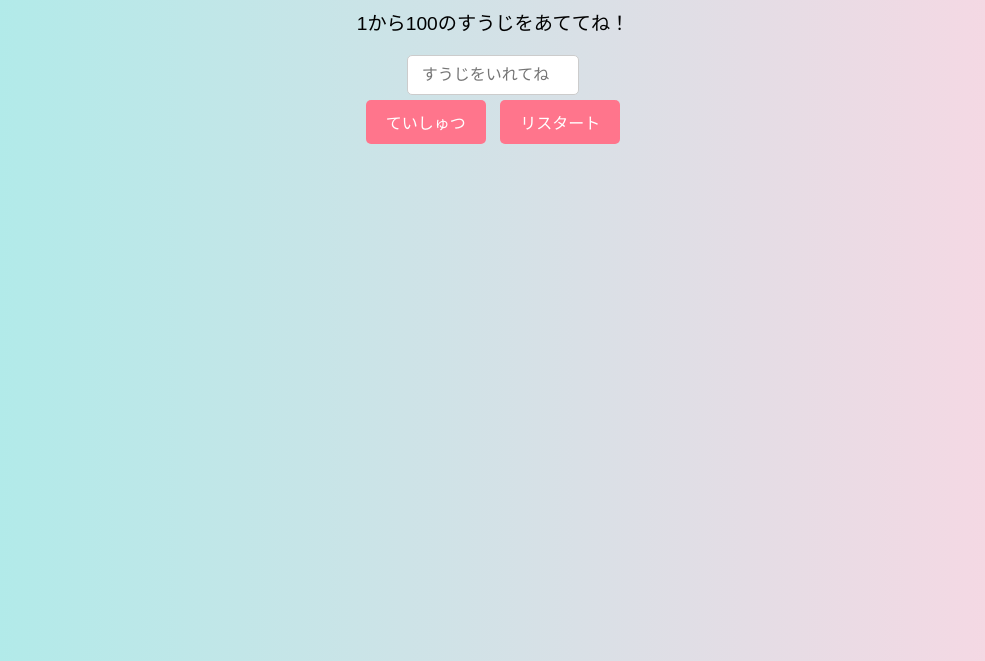
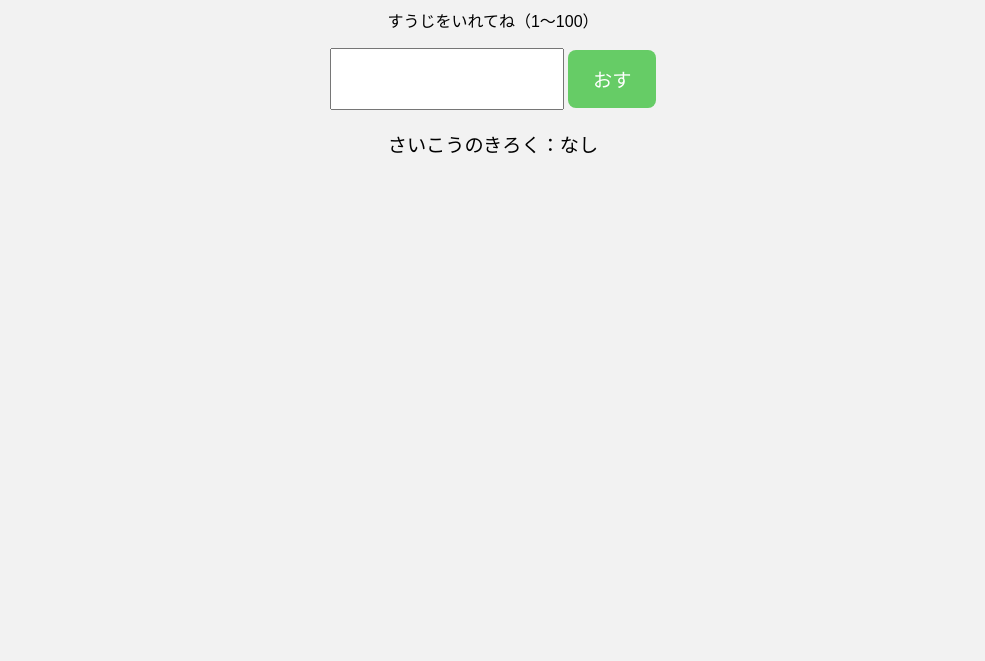
Before and after one commit to kosakura/NumberGuessGame, a plain HTML site: page index.html in a window 1280 px wide. Shown: the part 139-800 px from the top of the page, without its empty margins (147-1132 px from the left). Drawn offline with Linux system fonts and the light colour scheme.

Commit message:
Update index.html

```diff
--- a/index.html
+++ b/index.html
@@ -2,96 +2,83 @@
 <html lang="ja">
 <head>
 <meta charset="UTF-8">
+<meta name="viewport" content="width=device-width, initial-scale=1.0">
 <title>すうじあてゲーム</title>
 <style>
   body {
-      font-family: 'Arial', sans-serif;
-      background: linear-gradient(to right, #a8edea, #fed6e3);
+    font-family: sans-serif;
+    padding: 50px 10px;
     text-align: center;
-      padding-top: 50px;
+    background: #f2f2f2;
   }
-
   h1 {
-      color: #333;
-      font-size: 2em;
+    color: #3333cc;
   }
-
-    p {
+  input[type=number] {
+    padding: 15px;
+    font-size: 1.5em;
+    width: 200px;
+  }
+  button {
+    padding: 15px 25px;
     font-size: 1.2em;
+    background-color: #66cc66;
+    color: white;
+    border: none;
+    border-radius: 8px;
+    cursor: pointer;
   }
-
-    input[type=number] {
-      padding: 10px;
-      font-size: 1em;
-      border-radius: 5px;
-      border: 1px solid #ccc;
-      width: 150px;
-      text-align: center;
+  button:hover {
+    background-color: #55aa55;
   }
-
-    button {
-      padding: 10px 20px;
-      font-size: 1em;
-      border: none;
-      border-radius: 5px;
-      margin: 5px;
-      cursor: pointer;
-      background-color: #ff758c;
-      color: white;
-      transition: 0.3s;
-    }
-
-    button:hover {
-      background-color: #ff4d6d;
-    }
-
-    #result {
+  #message, #ranking {
     margin-top: 20px;
-      font-size: 1.5em;
-      color: #333;
+    font-size: 1.2em;
   }
 </style>
 </head>
 <body>
 <h1>すうじあてゲーム</h1>
-  <p>1から100のすうじをあててね！</p>
-  <input type="number" id="inputNumber" placeholder="すうじをいれてね">
-  <div>
-    <button onclick="guess()">ていしゅつ</button>
-    <button onclick="restart()">リスタート</button>
-  </div>
-  <p id="result"></p>
+<p>すうじをいれてね（1～100）</p>
+<input type="number" id="guess" min="1" max="100">
+<button id="submitBtn">おす</button>
+
+<p id="message"></p>
+<p id="ranking"></p>
 
 <script>
-    let targetNumber = Math.floor(Math.random() * 100) + 1;
-    let attempts = 0; // 回数カウント
+let answer = Math.floor(Math.random() * 100) + 1;
+let attempts = 0;
 
-    function guess() {
-      const input = parseInt(document.getElementById("inputNumber").value);
-      if (isNaN(input)) {
-        document.getElementById("result").innerText = "すうじをいれてね";
+// さいこうのきろくをlocalStorageから取得
+let best = localStorage.getItem("best") || Infinity;
+document.getElementById("ranking").innerText = best === Infinity ? "さいこうのきろく：なし" : `さいこうのきろく：${best}かい`;
+
+document.getElementById("submitBtn").addEventListener("click", function() {
+  let guess = Number(document.getElementById("guess").value);
+  if (!guess || guess < 1 || guess > 100) {
+    document.getElementById("message").innerText = "1から100までのすうじをいれてね";
     return;
   }
 
-      attempts++; // 回数をカウント
-
-      if (input < targetNumber) {
-        document.getElementById("result").innerText = "もっとおおきい";
-      } else if (input > targetNumber) {
-        document.getElementById("result").innerText = "もっとちいさい";
+  attempts++;
+  if (guess === answer) {
+    document.getElementById("message").innerText = `せいかい！${attempts}かいであてたよ`;
+    if (attempts < best) {
+      best = attempts;
+      localStorage.setItem("best", best);
+      document.getElementById("ranking").innerText = `さいこうのきろく：${best}かい`;
+    }
+    // ゲームをリスタート
+    answer = Math.floor(Math.random() * 100) + 1;
+    attempts = 0;
+    document.getElementById("guess").value = '';
+  } else if (guess < answer) {
+    document.getElementById("message").innerText = "もっとおおきい";
   } else {
-        document.getElementById("result").innerText = `せいかい！🎉 ${attempts}かいであてたよ`;
+    document.getElementById("message").innerText = "もっとちいさい";
   }
-
-      document.getElementById("inputNumber").value = "";
-    }
-
-    function restart() {
-      targetNumber = Math.floor(Math.random() * 100) + 1;
-      attempts = 0;
-      document.getElementById("result").innerText = "";
-      document.getElementById("inputNumber").value = "";
-    }
+});
 </script>
 </body>
 </html>
```
Lines whose indentation alone changed are shown as unchanged.
